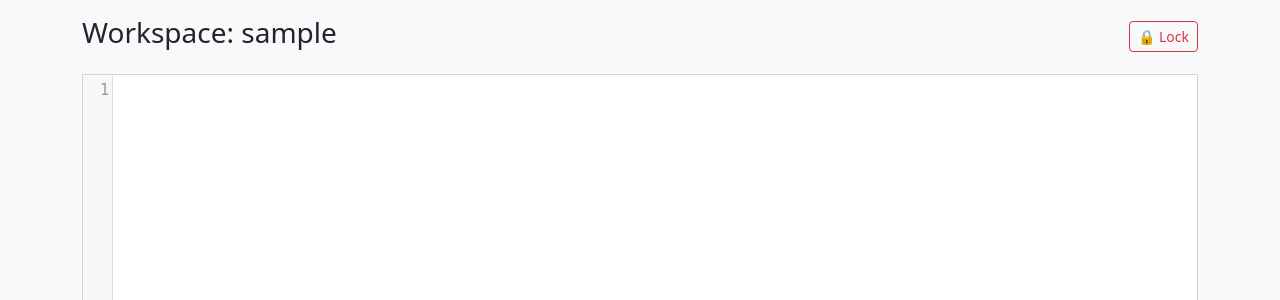
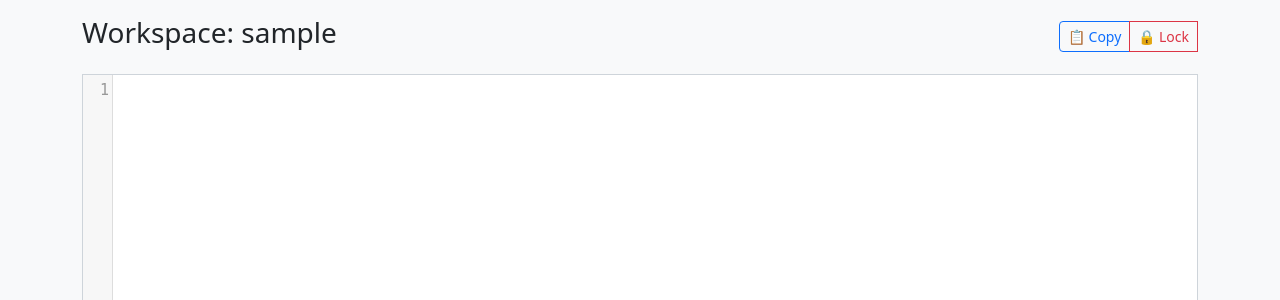
Before and after one commit to anuragkashyap19121-collab/codespace, a Flask app: a page that uses templates/index.html in a window 1280 px wide. Shown: the top 300 px of the page. Run offline with Flask 3, Linux system fonts and the light colour scheme; data comes from the database, SQL or seed files in the repository.

Commit message:
Update index.html

```diff
--- a/templates/index.html
+++ b/templates/index.html
@@ -22,7 +22,8 @@
   <div class="container">
     <div class="d-flex justify-content-between align-items-center mb-3">
       <h3 id="workspace-name"></h3>
-      <div>
+      <div class="btn-group">
+        <button id="copyBtn" class="btn btn-outline-primary btn-sm">📋 Copy</button>
         <button id="lockBtn" class="btn btn-outline-danger btn-sm">🔒 Lock</button>
         <button id="unlockBtn" class="btn btn-outline-success btn-sm" style="display:none;">🔓 Unlock</button>
       </div>
@@ -51,8 +52,8 @@
         lineNumbers: true, mode: "python", theme: "default", lineWrapping: true
       });
 
-      function showToast(msg = "Code Saved ✅") {
-        $("#toast").text(msg).stop(true, true).fadeIn(200).delay(1000).fadeOut(400);
+      function showToast(msg = "Code Saved ✅", color = "#198754") {
+        $("#toast").css("background", color).text(msg).stop(true, true).fadeIn(200).delay(1000).fadeOut(400);
       }
 
       // Load workspace data
@@ -72,6 +73,16 @@
           }
         });
       }
+
+      // Copy button
+      $("#copyBtn").click(() => {
+        const code = editor.getValue();
+        navigator.clipboard.writeText(code).then(() => {
+          showToast("📋 Code copied!", "#0d6efd");
+        }).catch(() => {
+          showToast("❌ Copy failed", "#dc3545");
+        });
+      });
 
       // Unlock workspace
       $("#unlockBtn").click(() => {
@@ -132,7 +143,7 @@
           contentType: "application/json",
           data: JSON.stringify({ password }),
           success: function () {
-            showToast("🔒 Workspace Locked");
+            showToast("🔒 Workspace Locked", "#dc3545");
             $("#lockForm").slideUp();
             locked = true;
             editor.setOption("readOnly", true);
```
